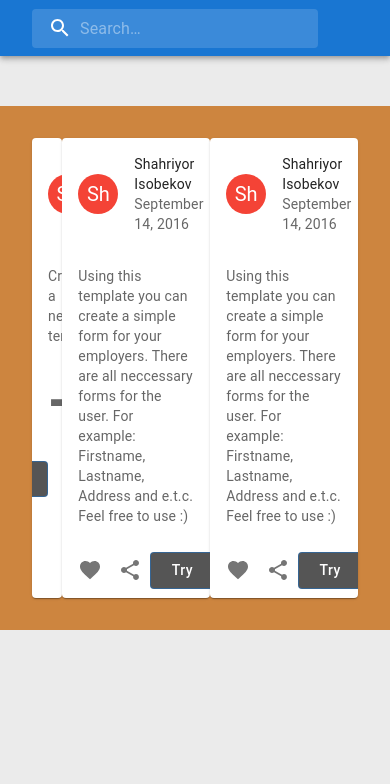
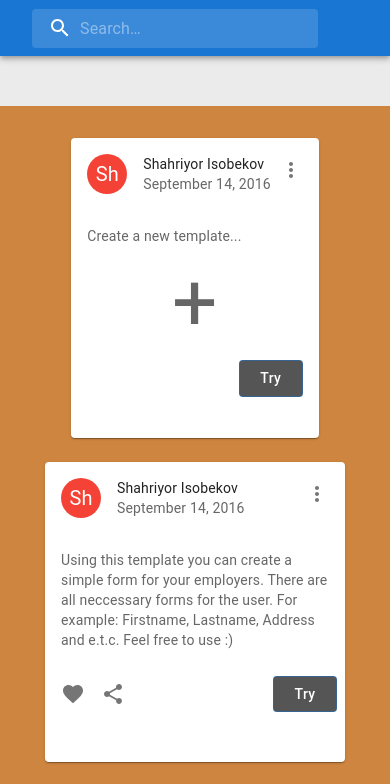
Before and after one commit to ShakhriyorIsobekov/Project-Defence, a React (Vite) app: page /dashboard in a window 390 px wide. Shown: the top 784 px of the page. Built offline with nearby package versions, Linux system fonts and the light colour scheme.

Commit message:
make dashboard responsive

```diff
--- a/src/pages/Dashboard.jsx
+++ b/src/pages/Dashboard.jsx
@@ -24,6 +24,8 @@ function Dashboard() {
             p: 4,
             display: "flex",
             justifyContent: "space-evenly",
+            flexWrap: "wrap",
+            rowGap: 3,
           }}
         >
           <Card sx={{ maxWidth: 300, minHeight: 300 }}>
--- a/src/pages/Login.jsx
+++ b/src/pages/Login.jsx
@@ -64,7 +64,7 @@ function Login() {
       console.log(data);
       navigate("/dashboard");
     } catch (err) {
-      console.log("Error", err);
+      console.log("Error", err.message);
     }
   };
 
```
